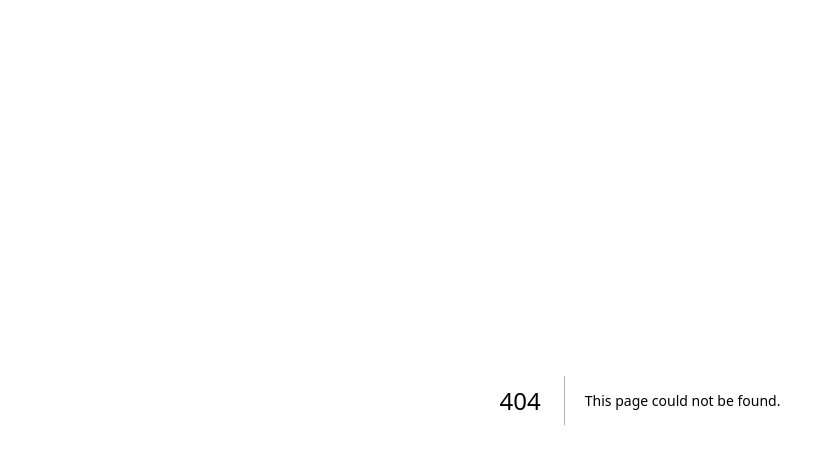
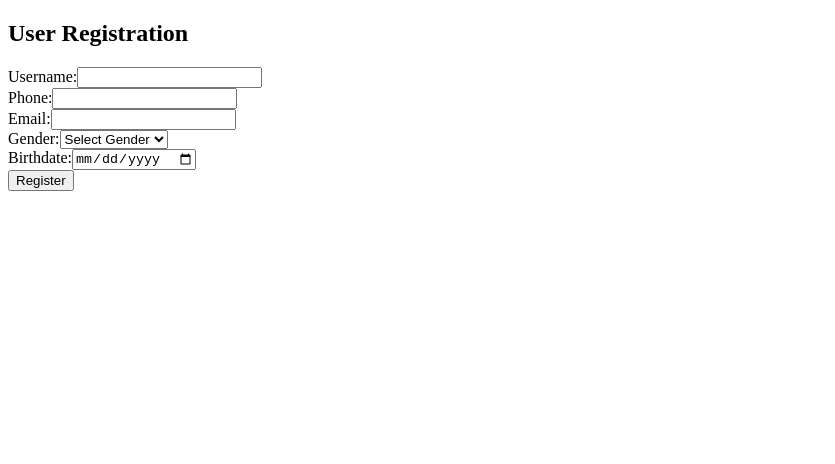
Before and after one commit to whdghks1/maserati_bowling_club, a Next.js app: page /register in a window 1280 px wide. Before the commit this address had no page. Shown: the top 464 px of the page, without its empty margins (0-835 px from the left). Built offline with nearby package versions, Linux system fonts and the light colour scheme.

Commit message:
유저 정보 입력 기능 추가

```diff
--- /dev/null
+++ b/pages/register.js
@@ -0,0 +1,64 @@
+import React, { useState } from 'react';
+import axios from 'axios';
+
+const Register = () => {
+    const [username, setUsername] = useState('');
+    const [phone, setPhone] = useState('');
+    const [email, setEmail] = useState('');
+    const [gender, setGender] = useState('');
+    const [birthdate, setBirthdate] = useState('');
+    const [password, setPassword] = useState('');
+
+    const handleSubmit = async (e) => {
+        e.preventDefault();
+        try {
+            const response = await axios.post('http://localhost:5001/register', {
+                username,
+                phone,
+                email,
+                gender,
+                birthdate
+            });
+            alert(response.data);
+        } catch (error) {
+            console.error(error);
+            alert('Error registering user');
+        }
+    };
+
+    return (
+        <div>
+            <h2>User Registration</h2>
+            <form onSubmit={handleSubmit}>
+                <div>
+                    <label>Username:</label>
+                    <input type="text" value={username} onChange={(e) => setUsername(e.target.value)} required />
+                </div>
+                <div>
+                    <label>Phone:</label>
+                    <input type="text" value={phone} onChange={(e) => setPhone(e.target.value)} required />
+                </div>
+                <div>
+                    <label>Email:</label>
+                    <input type="email" value={email} onChange={(e) => setEmail(e.target.value)} required />
+                </div>
+                <div>
+                    <label>Gender:</label>
+                    <select value={gender} onChange={(e) => setGender(e.target.value)} required>
+                        <option value="">Select Gender</option>
+                        <option value="Male">Male</option>
+                        <option value="Female">Female</option>
+                        <option value="Other">Other</option>
+                    </select>
+                </div>
+                <div>
+                    <label>Birthdate:</label>
+                    <input type="date" value={birthdate} onChange={(e) => setBirthdate(e.target.value)} required />
+                </div>
+                <button type="submit">Register</button>
+            </form>
+        </div>
+    );
+};
+
+export default Register;
```
